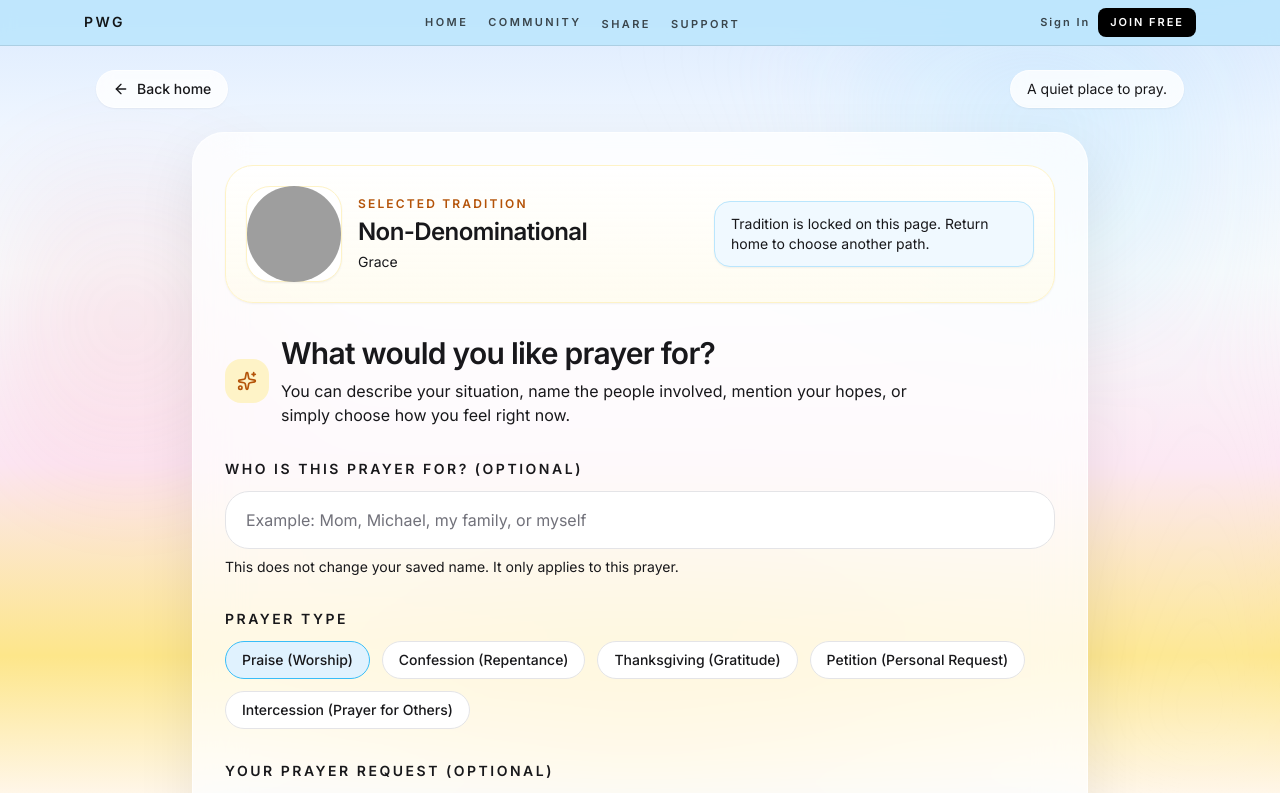
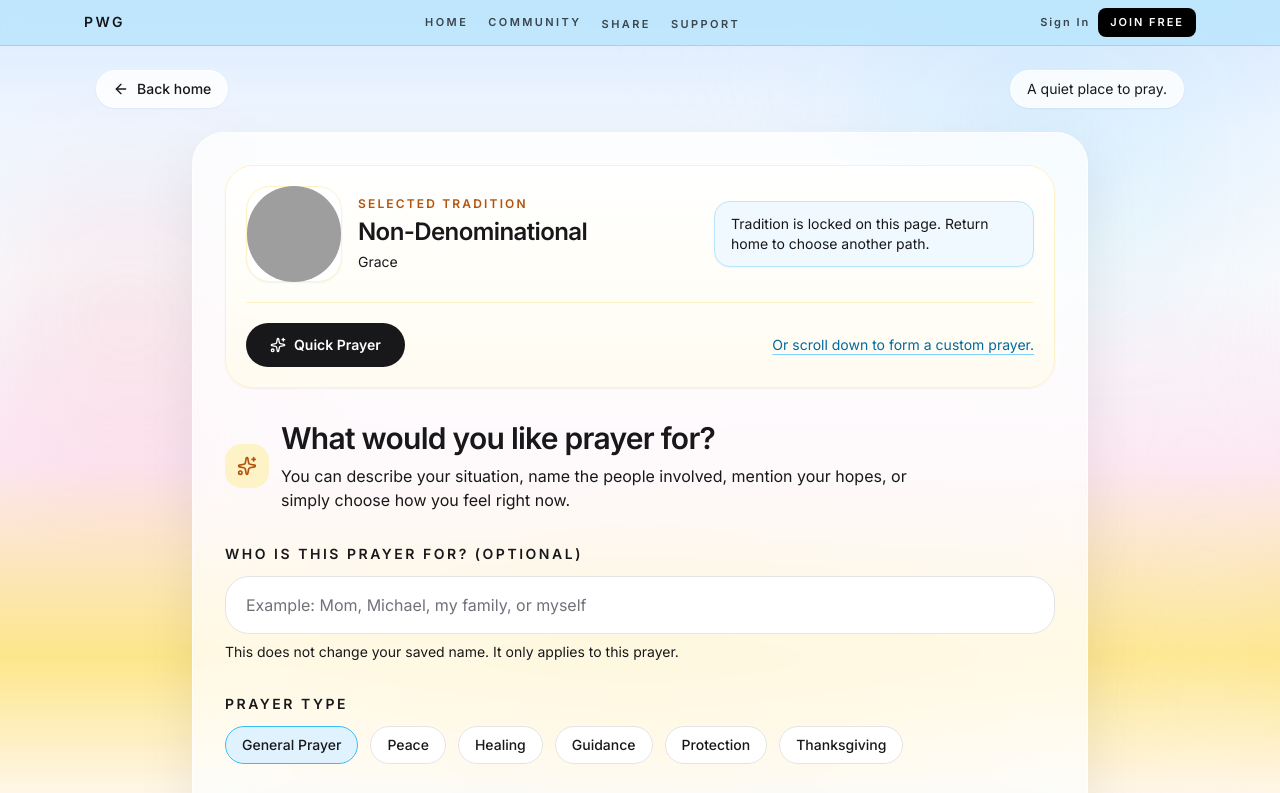
Before and after one commit to Skkyfarm/pray-with-god, a Next.js app: page /pray in a window 1280 px wide. Shown: the top 793 px of the page. Built offline with nearby package versions, Linux system fonts and the light colour scheme; grey boxes are pictures that could not be loaded.

Commit message:
feat: add Quick Prayer shortcut on tradition page

```diff
--- a/app/pray/page.tsx
+++ b/app/pray/page.tsx
@@ -218,7 +218,15 @@ function getPrayerDisclosure(tradition: Tradition, isClassic: boolean) {
         : 'This is a newly formed prayer inspired by Jewish tradition. It is not presented as scripture, formal liturgy, or an authoritative translation.';
 
     case 'catholic':
+      return isClassic
+        ? 'This is a tradition-faithful rendering inspired by the selected Catholic prayer or prayer type. It is not a verbatim sacred text or official published liturgical form.'
+        : 'This is a newly formed prayer inspired by Catholic tradition. It is not an official liturgical text or authoritative translation of sacred scripture.';
+
     case 'protestant':
+      return isClassic
+        ? 'This is a tradition-faithful rendering inspired by the selected Protestant prayer or prayer type. It is not a verbatim sacred text or official published liturgical form.'
+        : 'This is a newly formed prayer inspired by Protestant tradition. It is not an official liturgical text or authoritative translation of sacred scripture.';
+
     case 'christian':
       return isClassic
         ? 'This is a tradition-faithful rendering inspired by the selected Christian prayer or prayer type. It is not a verbatim sacred text or official published liturgical form.'
@@ -526,6 +534,14 @@ function PrayPageInner() {
     });
   }
 
+  function scrollToCustomPrayerForm() {
+    if (typeof window === 'undefined') return;
+    const form = document.getElementById('custom-prayer-form');
+    if (form) {
+      form.scrollIntoView({ behavior: 'smooth', block: 'start' });
+    }
+  }
+
   const effectivePrayerForName = prayerForName.trim() || userName || '';
 
   async function handleGeneratePrayer() {
@@ -540,6 +556,10 @@ function PrayPageInner() {
     }
 
     const timeContext = getLocalTimeContext();
+    const effectiveFreePrayerType =
+      selectedPrayerType || freePrayerOptions[0]?.label || 'General Prayer';
+    const effectiveFeelings =
+      selectedFeelings.length > 0 ? selectedFeelings : [DEFAULT_FEELING];
 
     abortRef.current?.abort();
     const controller = new AbortController();
@@ -565,9 +585,9 @@ function PrayPageInner() {
               tradition: selectedTradition,
               mode: 'free' as const,
               avatarLabel: currentAvatar?.label ?? 'Grace',
-              prayerType: selectedPrayerType,
+              prayerType: effectiveFreePrayerType,
               userName: effectivePrayerForName || null,
-              feelings: selectedFeelings,
+              feelings: effectiveFeelings,
               input: input.trim(),
               ...timeContext,
             };
@@ -611,6 +631,10 @@ function PrayPageInner() {
         }
       }, 100);
     }
+  }
+
+  function handleQuickPrayer() {
+    void handleGeneratePrayer();
   }
 
   function handleReset() {
@@ -851,7 +875,10 @@ function PrayPageInner() {
 
   const resultTitle = isClassic
     ? selectedTraditionalEntry?.display || selectedPrayerLabel || 'Traditional prayer'
-    : selectedFreePrayerEntry?.display || selectedPrayerType || 'Prayer';
+    : selectedFreePrayerEntry?.display ||
+      freePrayerOptions[0]?.display ||
+      selectedPrayerType ||
+      'Prayer';
 
   const resultSubtitle = pathDisplayLabel;
 
@@ -1139,9 +1166,43 @@ function PrayPageInner() {
                     Tradition is locked on this page. Return home to choose another path.
                   </div>
                 </div>
+
+                {!isClassic ? (
+                  <div className="mt-5 border-t border-amber-100 pt-5">
+                    <div className="flex flex-col gap-3 sm:flex-row sm:items-center sm:justify-between">
+                      <button
+                        type="button"
+                        onClick={handleQuickPrayer}
+                        disabled={isReflecting}
+                        title="Scroll down to form a custom prayer"
+                        className="inline-flex items-center justify-center gap-2 rounded-full bg-zinc-900 px-6 py-3 text-sm font-semibold text-white transition hover:bg-zinc-800 disabled:cursor-not-allowed disabled:opacity-70"
+                      >
+                        {isReflecting ? (
+                          <>
+                            <RefreshCw className="h-4 w-4 animate-spin" />
+                            Reflecting...
+                          </>
+                        ) : (
+                          <>
+                            <Sparkles className="h-4 w-4" />
+                            Quick Prayer
+                          </>
+                        )}
+                      </button>
+
+                      <button
+                        type="button"
+                        onClick={scrollToCustomPrayerForm}
+                        className="text-left text-sm text-sky-700 underline decoration-sky-300 underline-offset-4 transition hover:text-sky-800"
+                      >
+                        Or scroll down to form a custom prayer.
+                      </button>
+                    </div>
+                  </div>
+                ) : null}
               </div>
 
-              <div className="mb-8 flex items-center gap-3">
+              <div id="custom-prayer-form" className="mb-8 flex items-center gap-3">
                 <div className="flex h-11 w-11 items-center justify-center rounded-2xl bg-amber-100 text-amber-700">
                   <Sparkles className="h-5 w-5" />
                 </div>
--- a/lib/prayerCatalog.ts
+++ b/lib/prayerCatalog.ts
@@ -1,112 +1,122 @@
-// lib/prayerCatalog.ts
+// /lib/prayerCatalog.ts
 
-export type PrayerKind = "type" | "named";
+export type TraditionKey =
+  | 'grace'
+  | 'catholic'
+  | 'protestant'
+  | 'jewish'
+  | 'muslim'
+  | 'hindu'
+  | 'buddhist';
 
-export type PrayerEntry = {
+export type PrayerKind = 'type' | 'named';
+
+export type PrayerCatalogItem = {
   id: string;
-  label: string;
-  gloss: string;
-  display: string;
+  label: string; // keep exact wording
   kind: PrayerKind;
 };
 
-export type TraditionKey =
-  | "grace"
-  | "catholic"
-  | "protestant"
-  | "jewish"
-  | "muslim"
-  | "hindu"
-  | "buddhist";
+export type PrayerEntry = PrayerCatalogItem & {
+  gloss: string;
+  display: string;
+};
 
-function makePrayer(
-  id: string,
-  label: string,
-  gloss: string,
-  kind: PrayerKind = "type"
-): PrayerEntry {
-  return {
-    id,
-    label,
-    gloss,
-    display: `${label} (${gloss})`,
-    kind,
-  };
-}
-
-export const PRAYER_CATALOG: Record<TraditionKey, PrayerEntry[]> = {
-  grace: [
-    makePrayer("praise", "Praise", "Worship"),
-    makePrayer("confession", "Confession", "Repentance"),
-    makePrayer("thanksgiving", "Thanksgiving", "Gratitude"),
-    makePrayer("petition", "Petition", "Personal Request"),
-    makePrayer("intercession", "Intercession", "Prayer for Others"),
-  ],
+export const PRAYER_CATALOG: Record<TraditionKey, PrayerCatalogItem[]> = {
+  grace: [],
 
   catholic: [
-    makePrayer("adoration", "Adoration", "Worship"),
-    makePrayer("confession", "Confession", "Repentance"),
-    makePrayer("thanksgiving", "Thanksgiving", "Gratitude"),
-    makePrayer("supplication", "Supplication", "Personal Request"),
-    makePrayer("intercession", "Intercession", "Prayer for Others"),
-    makePrayer("praise", "Praise", "Exaltation"),
-    makePrayer("lectio-divina", "Lectio Divina", "Sacred Reflection"),
-    makePrayer("examen", "Examen", "Daily Reflection"),
+    { id: 'catholic_thanksgiving', label: 'Thanksgiving', kind: 'type' },
+    { id: 'catholic_adoration', label: 'Adoration', kind: 'type' },
+    { id: 'catholic_supplication', label: 'Supplication', kind: 'type' },
+    { id: 'catholic_confession', label: 'Confession', kind: 'type' },
+    { id: 'catholic_lords_prayer', label: 'The Lord’s Prayer', kind: 'named' },
+    { id: 'catholic_jabez', label: 'The Prayer of Jabez', kind: 'named' },
+    { id: 'catholic_serenity', label: 'The Serenity Prayer', kind: 'named' },
+    { id: 'catholic_st_francis', label: 'The Prayer of St. Francis', kind: 'named' },
+    { id: 'catholic_hannah', label: 'The Prayer of Hannah', kind: 'named' },
+    { id: 'catholic_king_solomon', label: 'The Prayer of King Solomon', kind: 'named' },
+    {
+      id: 'catholic_mary_mother_of_jesus',
+      label: 'The Prayer of Mary, the mother of Jesus',
+      kind: 'named',
+    },
+    { id: 'catholic_st_augustine', label: 'The Prayer of St. Augustine', kind: 'named' },
+    {
+      id: 'catholic_st_ignatius',
+      label: 'The Prayer of St. Ignatius of Loyola',
+      kind: 'named',
+    },
+    {
+      id: 'catholic_st_therese',
+      label: 'The Prayer of St. Therese of Lisieux',
+      kind: 'named',
+    },
   ],
 
   protestant: [
-    makePrayer("confessional-prayers", "Confessional Prayers", "Repentance"),
-    makePrayer("thanksgiving-prayers", "Thanksgiving Prayers", "Gratitude"),
-    makePrayer("intercessory-prayers", "Intercessory Prayers", "Prayer for Others"),
-    makePrayer("petitionary-prayers", "Petitionary Prayers", "Personal Request"),
-    makePrayer("adoration-prayers", "Adoration Prayers", "Worship"),
-    makePrayer("praise-prayers", "Praise Prayers", "Exaltation"),
-    makePrayer("lamentation-prayers", "Lamentation Prayers", "Sorrow / Complaint"),
-    makePrayer("prayers-of-penitence", "Prayers of Penitence", "Contrition"),
-    makePrayer("meditative-prayers", "Meditative Prayers", "Quiet Reflection"),
+    { id: 'protestant_thanksgiving', label: 'Thanksgiving Prayers', kind: 'type' },
+    { id: 'protestant_meditative', label: 'Meditative Prayers', kind: 'type' },
+    { id: 'protestant_intercessory', label: 'Intercessory Prayers', kind: 'type' },
+    { id: 'protestant_petitionary', label: 'Petitionary Prayers', kind: 'type' },
+    { id: 'protestant_praise', label: 'Praise Prayers', kind: 'type' },
+    { id: 'protestant_adoration', label: 'Adoration Prayers', kind: 'type' },
+    { id: 'protestant_liturgical', label: 'Liturgical Prayers', kind: 'type' },
+    { id: 'protestant_lamentation', label: 'Lamentation Prayers', kind: 'type' },
+    { id: 'protestant_confessional', label: 'Confessional Prayers', kind: 'type' },
+    { id: 'protestant_penitence', label: 'Prayers of Penitence', kind: 'type' },
   ],
 
   jewish: [
-    makePrayer("bakashah", "Bakashah", "Personal Request"),
-    makePrayer("hodaah", "Hoda'ah", "Gratitude"),
-    makePrayer("teshuvah", "Teshuvah", "Return / Repentance"),
-    makePrayer("rachamim", "Rachamim", "Mercy"),
-    makePrayer("shalom", "Shalom", "Peace"),
-    makePrayer("refuah", "Refuah", "Healing"),
-    makePrayer("kavanah", "Kavanah", "Sacred Intention"),
+    { id: 'jewish_shacharit', label: 'Shacharit', kind: 'type' },
+    { id: 'jewish_mincha', label: 'Mincha', kind: 'type' },
+    { id: 'jewish_maariv', label: 'Maariv', kind: 'type' },
+    { id: 'jewish_hallel', label: 'Hallel', kind: 'type' },
+    { id: 'jewish_tehillim', label: 'Tehillim', kind: 'type' },
+    { id: 'jewish_birkat_hamazon', label: 'Birkat Hamazon', kind: 'type' },
+    { id: 'jewish_tefilat_haderech', label: 'Tefilat Haderech', kind: 'type' },
+    { id: 'jewish_kabbalat_shabbat', label: 'Kabbalat Shabbat', kind: 'type' },
+    { id: 'jewish_mussaf', label: 'Mussaf', kind: 'type' },
+    { id: 'jewish_tashlich', label: 'Tashlich', kind: 'type' },
+    { id: 'jewish_selichot', label: 'Selichot', kind: 'type' },
+    { id: 'jewish_vidui', label: 'Vidui', kind: 'type' },
   ],
 
   muslim: [
-    makePrayer("dua", "Dua", "Personal Supplication"),
-    makePrayer("shukr", "Shukr", "Gratitude"),
-    makePrayer("tawbah", "Tawbah", "Repentance"),
-    makePrayer("sabr", "Sabr", "Patience"),
-    makePrayer("hidayah", "Hidayah", "Guidance"),
-    makePrayer("rahmah", "Rahmah", "Mercy"),
-    makePrayer("shifa", "Shifa", "Healing"),
+    { id: 'muslim_fajr', label: 'Fajr Prayer', kind: 'type' },
+    { id: 'muslim_dhuhr', label: 'Dhuhr Prayer', kind: 'type' },
+    { id: 'muslim_asr', label: 'Asr Prayer', kind: 'type' },
+    { id: 'muslim_maghrib', label: 'Maghrib Prayer', kind: 'type' },
+    { id: 'muslim_isha', label: 'Isha Prayer', kind: 'type' },
   ],
 
   hindu: [
-    makePrayer("bhakti", "Bhakti", "Devotion"),
-    makePrayer("stuti", "Stuti", "Praise"),
-    makePrayer("prarthana", "Prarthana", "Personal Request"),
-    makePrayer("sankalpa", "Sankalpa", "Intention Setting"),
-    makePrayer("shanti-prarthana", "Shanti Prarthana", "Peace Prayer"),
-    makePrayer("kshama-prarthana", "Kshama Prarthana", "Forgiveness"),
-    makePrayer("dhyana", "Dhyana", "Meditative Reflection"),
+    { id: 'hindu_shanti_path', label: 'Shanti Path (Peace Prayer)', kind: 'type' },
+    { id: 'hindu_gratitude_offering', label: 'Gratitude / Offering', kind: 'type' },
+    { id: 'hindu_bhakti', label: 'Bhakti Devotional', kind: 'type' },
+    { id: 'hindu_sankalpa', label: 'Sankalpa (Intention Setting)', kind: 'type' },
+    { id: 'hindu_stuti', label: 'Stuti (Praise)', kind: 'type' },
+    { id: 'hindu_prarthana', label: 'Prarthana (Personal Request)', kind: 'type' },
+    { id: 'hindu_gayatri', label: 'Gayatri / Sacred Mantra', kind: 'type' },
+    { id: 'hindu_kshama', label: 'Kshama Prarthana (Forgiveness)', kind: 'type' },
   ],
 
   buddhist: [
-    makePrayer("metta", "Metta", "Loving-Kindness"),
-    makePrayer("karuna", "Karuna", "Compassion"),
-    makePrayer("mudita", "Mudita", "Joy in Others' Good"),
-    makePrayer("upekkha", "Upekkha", "Equanimity"),
-    makePrayer("aspiration", "Aspiration", "Sacred Wish"),
-    makePrayer("repentance", "Repentance", "Purification"),
-    makePrayer("gratitude", "Gratitude", "Thankful Reflection"),
+    { id: 'buddhist_metta', label: 'Metta (Loving Kindness)', kind: 'type' },
+    { id: 'buddhist_karuna', label: 'Karuna (Compassion)', kind: 'type' },
+    { id: 'buddhist_mindfulness', label: 'Mindfulness Reflection', kind: 'type' },
+    { id: 'buddhist_equanimity', label: 'Equanimity Practice', kind: 'type' },
+    { id: 'buddhist_letting_go', label: 'Letting Go / Release', kind: 'type' },
+    { id: 'buddhist_forgiveness', label: 'Forgiveness Reflection', kind: 'type' },
+    { id: 'buddhist_merit', label: 'Dedication of Merit', kind: 'type' },
+    { id: 'buddhist_refuge', label: 'Refuge / Protection', kind: 'type' },
   ],
 };
 
 export function getPrayerOptions(tradition: TraditionKey): PrayerEntry[] {
-  return PRAYER_CATALOG[tradition] ?? [];
+  return (PRAYER_CATALOG[tradition] ?? []).map((item) => ({
+    ...item,
+    gloss: item.label,
+    display: item.label,
+  }));
 }
```
Also changed, not shown: data/prayerCatalog.ts (+17 -17 lines).
